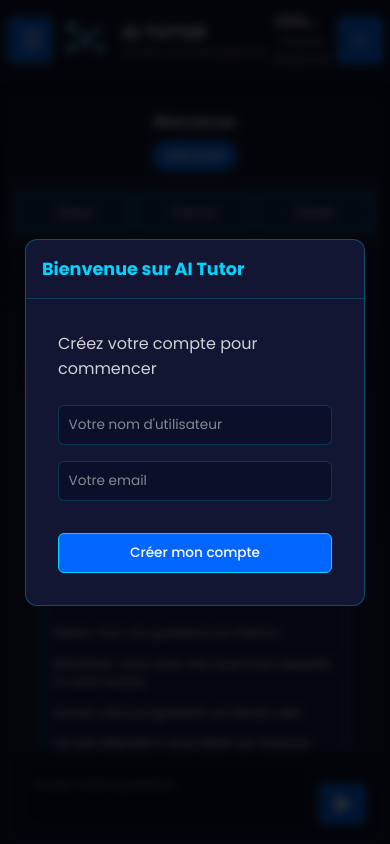
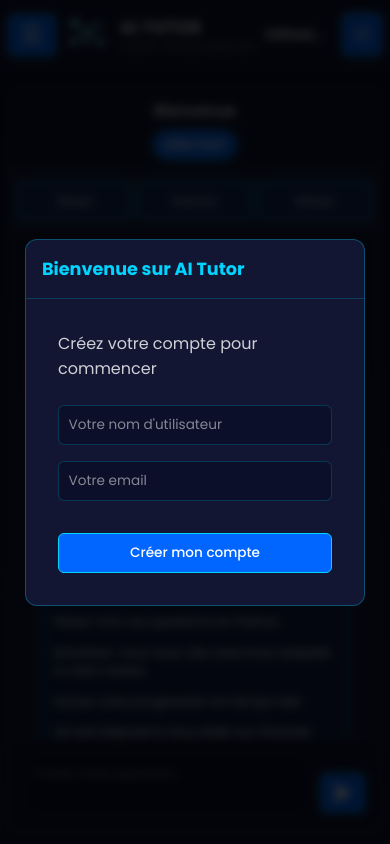
Before and after one commit to FabriceRachid/LLM_AI_Tutor, a plain HTML site: page AI_Tutor/frontend/index.html in a window 390 px wide. Drawn offline with nearby package versions, Linux system fonts and the light colour scheme.

Commit message:
feat: Enhance mobile responsiveness and fix critical UI visibility issues

```diff
--- a/AI_Tutor/frontend/style.css
+++ b/AI_Tutor/frontend/style.css
@@ -1884,11 +1884,19 @@ header {
         display: none;
     }
 
-    /* ✅ Bouton déconnexion très petit mobile */
+    /* ✅ Bouton déconnexion très petit mobile - VISIBILITÉ GARANTIE */
     .logout-btn {
         padding: 0.4rem 0.6rem !important;
         min-width: 40px !important;
         min-height: 40px !important;
+        display: flex !important;
+        align-items: center !important;
+        justify-content: center !important;
+        background: var(--deep-blue) !important;
+        border: 1px solid var(--electric-blue) !important;
+        color: white !important;
+        position: relative !important;
+        z-index: 1000 !important;
     }
 
     .logout-icon {
@@ -2035,29 +2043,38 @@ header {
 }
 
 /* ✅ TRÈS PETIT MOBILE (360px et moins) */
-/* @media (max-width: 360px) {
+@media (max-width: 360px) {
     .logo-text {
-        display: none;
+        display: flex !important;
     }
 
     .user-info {
-        display: none;
+        display: flex !important;
     }
 
     .header-user {
         margin-left: auto;
     }
 
-
+    /* ✅ BOUTON DÉCONNEXION 100% VISIBLE */
     .logout-btn {
         display: flex !important;
-        padding: 0.4rem 0.5rem !important;
-        min-width: 36px !important;
-        min-height: 36px !important;
+        align-items: center !important;
+        justify-content: center !important;
+        padding: 0.4rem 0.6rem !important;
+        min-width: 40px !important;
+        min-height: 40px !important;
+        background: var(--deep-blue) !important;
+        border: 1px solid var(--electric-blue) !important;
+        color: white !important;
+        position: relative !important;
+        z-index: 1000 !important;
     }
 
     .logout-icon {
         font-size: 1.1rem !important;
+        display: block !important;
+        line-height: 1 !important;
     }
 
     .dropdown-toggle {
@@ -2086,7 +2103,7 @@ header {
     .sidebar {
         width: 95%;
     }
-} */
+}
 
 /* TOUCH DEVICES - Amélioration tactile */
 @media (hover: none) and (pointer: coarse) {
@@ -2206,7 +2223,7 @@ header {
 }
 
 /* OPTIMISATION PERFORMANCE MOBILE */
-/* @media (max-width: 768px) {
+@media (max-width: 768px) {
     * {
         animation-duration: 0.2s !important;
     }
@@ -2224,197 +2241,4 @@ header {
         -webkit-overflow-scrolling: touch;
         scroll-behavior: smooth;
     }
-} */
-
-/* 🔧 CSS DE DEBUG - FORCE TOUT À S'AFFICHER
-   Ajoutez ce code TEMPORAIREMENT à la fin de votre style.css
-   pour diagnostiquer le problème */
-
-/* ✅ FORCER L'AFFICHAGE DU HEADER - VERSION DEBUG */
-@media (max-width: 768px) {
-    /* Header visible */
-    header {
-        display: block !important;
-        visibility: visible !important;
-        opacity: 1 !important;
-        padding: 0.75rem 0 !important;
-        background: rgba(19, 24, 54, 0.95) !important;
-    }
-
-    .header-content {
-        display: flex !important;
-        visibility: visible !important;
-        opacity: 1 !important;
-        justify-content: space-between !important;
-        align-items: center !important;
-        gap: 0.5rem !important;
-    }
-
-    /* Menu hamburger */
-    .mobile-menu-btn {
-        display: flex !important;
-        visibility: visible !important;
-        opacity: 1 !important;
-        order: -1 !important;
-        background: var(--deep-blue) !important;
-        color: white !important;
-        border: 1px solid var(--electric-blue) !important;
-        padding: 0.5rem 0.75rem !important;
-        border-radius: 6px !important;
-        min-width: 44px !important;
-        min-height: 44px !important;
-    }
-
-    .hamburger-icon {
-        display: block !important;
-        visibility: visible !important;
-        opacity: 1 !important;
-    }
-
-    /* Logo */
-    .logo {
-        display: flex !important;
-        visibility: visible !important;
-        opacity: 1 !important;
-        gap: 0.75rem !important;
-        align-items: center !important;
-        flex: 1 !important;
-        justify-content: center !important;
-    }
-
-    .logo-icon {
-        display: block !important;
-        visibility: visible !important;
-        opacity: 1 !important;
-        width: 50px !important;
-        height: 50px !important;
-        flex-shrink: 0 !important;
-    }
-
-    /* ✅✅✅ LOGO TEXT - FORCÉ VISIBLE ✅✅✅ */
-    .logo-text {
-        display: flex !important;
-        visibility: visible !important;
-        opacity: 1 !important;
-        flex-direction: column !important;
-    }
-
-    .logo-name {
-        display: block !important;
-        visibility: visible !important;
-        opacity: 1 !important;
-        font-weight: 700 !important;
-        font-size: 1.05rem !important;
-        letter-spacing: 1px !important;
-        color: white !important;
-    }
-
-    .logo-tagline {
-        display: block !important;
-        visibility: visible !important;
-        opacity: 1 !important;
-        font-size: 0.65rem !important;
-        color: rgba(255, 255, 255, 0.6) !important;
-        letter-spacing: 2px !important;
-    }
-
-    /* ✅✅✅ USER INFO - FORCÉ VISIBLE ✅✅✅ */
-    .header-user {
-        display: flex !important;
-        visibility: visible !important;
-        opacity: 1 !important;
-        gap: 0.75rem !important;
-        align-items: center !important;
-    }
-
-    .user-info {
-        display: block !important;
-        visibility: visible !important;
-        opacity: 1 !important;
-        text-align: right !important;
-    }
-
-    .user-name {
-        display: block !important;
-        visibility: visible !important;
-        opacity: 1 !important;
-        font-weight: 600 !important;
-        font-size: 0.85rem !important;
-        color: white !important;
-        white-space: nowrap !important;
-        overflow: hidden !important;
-        text-overflow: ellipsis !important;
-        max-width: 100px !important;
-    }
-
-    .user-level {
-        display: block !important;
-        visibility: visible !important;
-        opacity: 1 !important;
-        font-size: 0.75rem !important;
-        color: rgba(255, 255, 255, 0.6) !important;
-    }
-
-    /* ✅✅✅ BOUTON LOGOUT - FORCÉ VISIBLE ✅✅✅ */
-    .logout-btn {
-        display: flex !important;
-        visibility: visible !important;
-        opacity: 1 !important;
-        background: var(--deep-blue) !important;
-        border: 1px solid var(--electric-blue) !important;
-        color: white !important;
-        border-radius: 6px !important;
-        padding: 0.5rem 0.75rem !important;
-        cursor: pointer !important;
-        min-width: 44px !important;
-        min-height: 44px !important;
-        align-items: center !important;
-        justify-content: center !important;
-        gap: 0.4rem !important;
-    }
-
-    /* Texte logout masqué sur mobile */
-    .logout-text {
-        display: none !important;
-    }
-
-    /* ✅ ICÔNE LOGOUT - FORCÉ VISIBLE */
-    .logout-icon {
-        display: inline-block !important;
-        visibility: visible !important;
-        opacity: 1 !important;
-        font-size: 1.2rem !important;
-        flex-shrink: 0 !important;
-        color: white !important;
-    }
-}
-
-/* Version 360px - Logo text et user info masqués */
-@media (max-width: 360px) {
-    .logo-text {
-        display: none !important;
-    }
-
-    .user-info {
-        display: none !important;
-    }
-
-    .logo-icon {
-        width: 44px !important;
-        height: 44px !important;
-    }
-
-    /* Logout RESTE visible */
-    .logout-btn {
-        display: flex !important;
-        visibility: visible !important;
-        opacity: 1 !important;
-    }
-
-    .logout-icon {
-        display: inline-block !important;
-        visibility: visible !important;
-        opacity: 1 !important;
-        font-size: 1.15rem !important;
-    }
-}
+}
```
